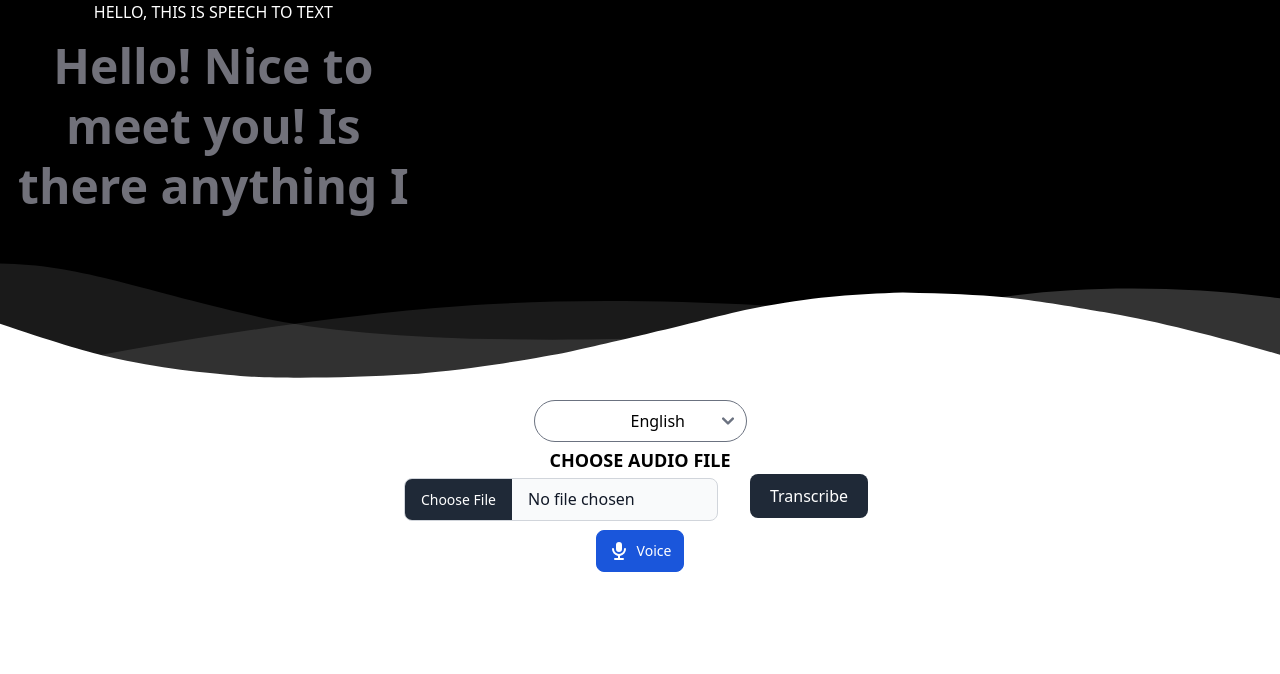
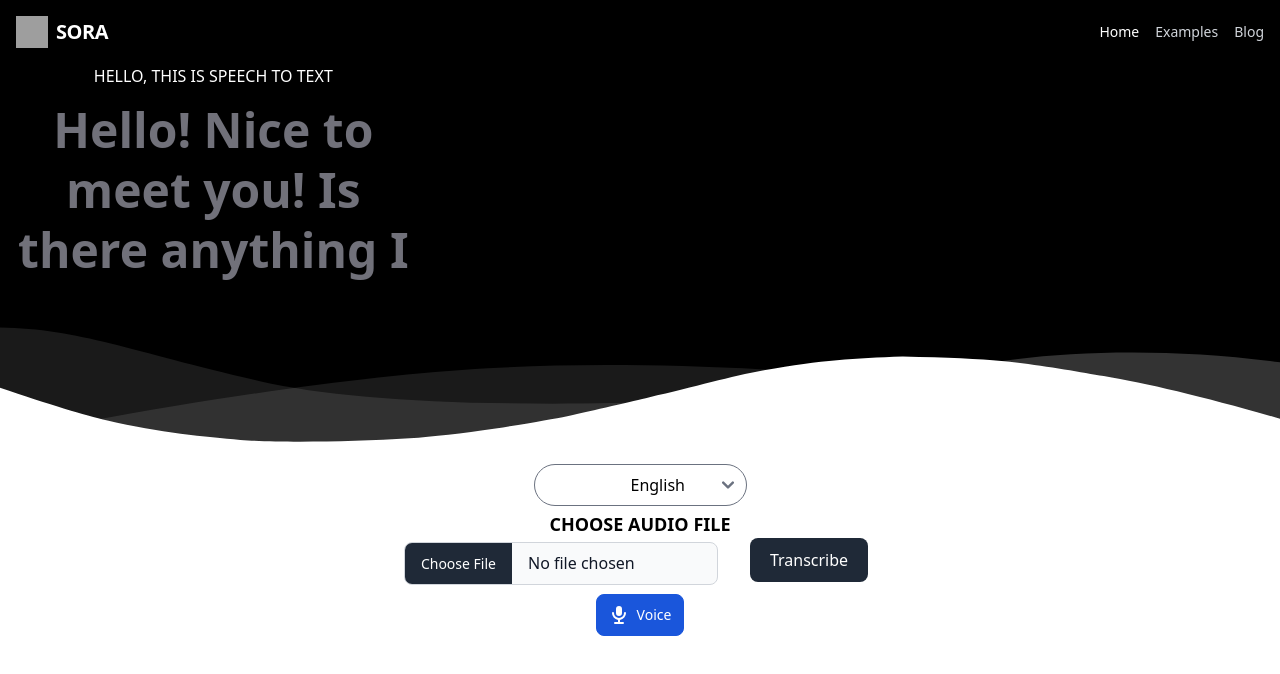
Before and after one commit to Yuniarrr/speech-to-text, a Vue app in the folder frontend/: page / in a window 1280 px wide. Shown: the top 674 px of the page. Built offline with nearby package versions, Linux system fonts and the light colour scheme; grey boxes are pictures that could not be loaded.

Commit message:
feat: header

```diff
--- a/frontend/src/App.vue
+++ b/frontend/src/App.vue
@@ -1,4 +1,46 @@
 <template>
+  <div class="sticky top-0 bg-black" id="app">
+    <nav class="flex items-center justify-between flex-wrap bg-teal p-4">
+      <div class="flex items-center flex-no-shrink text-white mr-6">
+        <img
+          class="fill-current h-8 w-8 mr-2 w-32 h-32"
+          src="../assets/logo.png"
+          alt="logo"
+        />
+        <span class="font-semibold text-xl tracking-tight">SORA</span>
+      </div>
+
+      <ul
+        :class="open ? 'block' : 'hidden'"
+        class="w-full sm:flex sm:items-center sm:w-auto"
+      >
+        <div class="text-sm sm:flex-grow flex">
+          <li>
+            <a
+              @click="setPage('Home')"
+              class="block mt-4 sm:inline-block sm:mt-0 text-teal-lighter text-white hover:text-white mr-4"
+            >
+              Home
+            </a>
+          </li>
+          <li>
+            <button
+              class="no-underline text-gray-300 block mt-4 sm:inline-block sm:mt-0 text-teal-lighter hover:text-white mr-4"
+            >
+              Examples
+            </button>
+          </li>
+          <li>
+            <button
+              class="no-underline text-gray-300 block mt-4 sm:inline-block sm:mt-0 text-teal-lighter hover:text-white"
+            >
+              Blog
+            </button>
+          </li>
+        </div>
+      </ul>
+    </nav>
+  </div>
   <router-view />
 </template>
 
```
